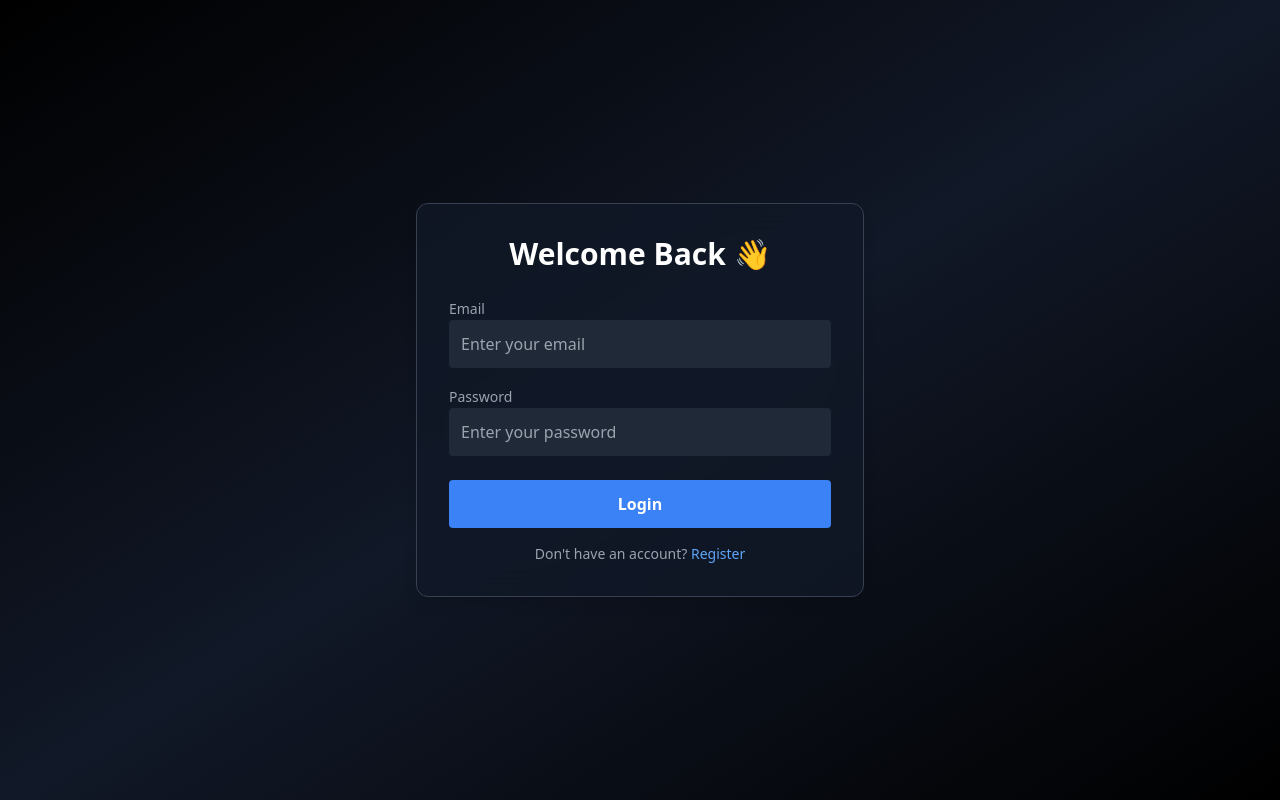
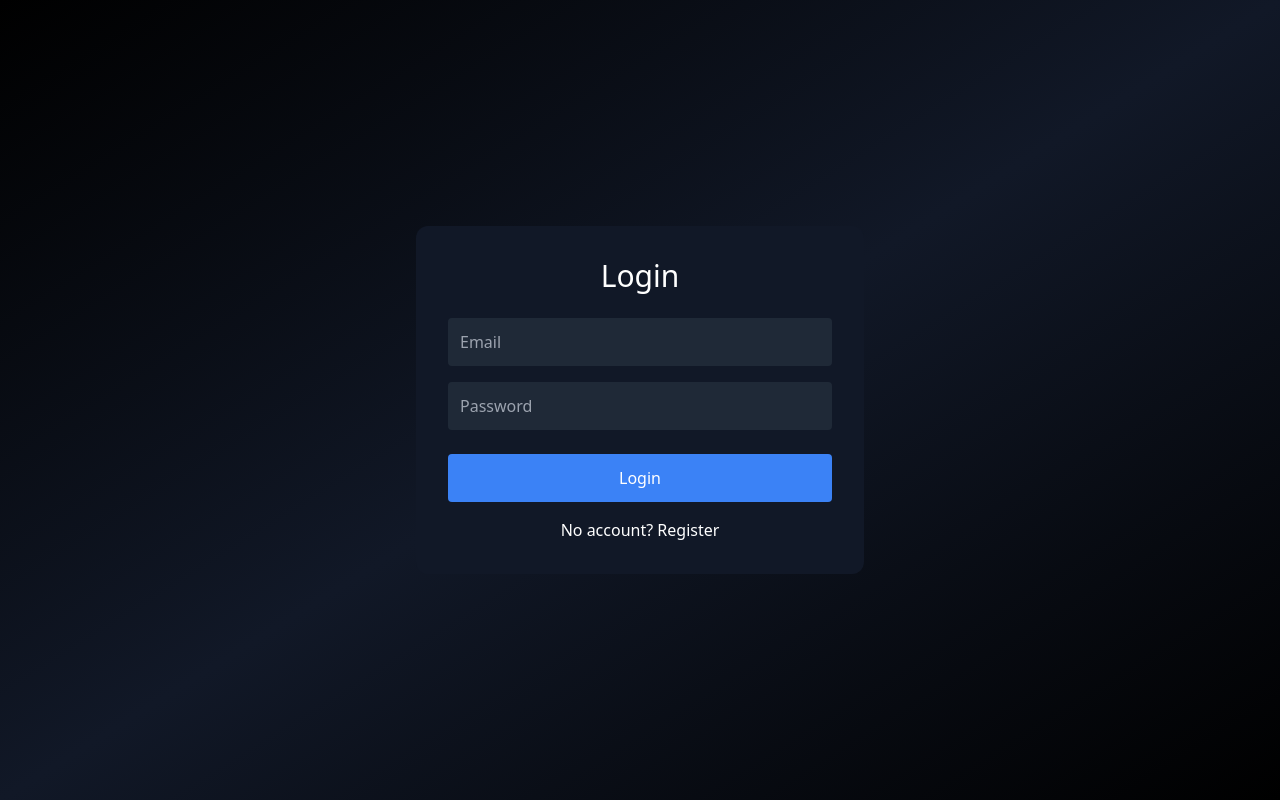
Before and after one commit to Deepak052004/digital-heroes-frontend, a React (Vite) app: page /#/login in a window 1280 px wide. Built offline with nearby package versions, Linux system fonts and the light colour scheme.

Commit message:
final routing fix

```diff
--- a/src/pages/Home.jsx
+++ b/src/pages/Home.jsx
@@ -2,61 +2,25 @@ import { Link } from "react-router-dom";
 
 const Home = () => {
   return (
-    <div className="text-white">
+    <div className="text-white min-h-screen flex flex-col items-center justify-center text-center">
 
-      {/* HERO */}
-      <section className="min-h-screen flex flex-col items-center justify-center text-center px-6">
-
-        <h1 className="text-5xl md:text-6xl font-bold mb-6 leading-tight bg-gradient-to-r from-blue-400 to-purple-500 bg-clip-text text-transparent">
+      <h1 className="text-5xl font-bold mb-6">
         Digital Heroes
       </h1>
 
-        <p className="text-gray-300 max-w-2xl mb-8 text-lg">
-          A smart number-draw system where you pick your numbers,
-          test your luck, and compete to become the winner.
+      <p className="mb-8 text-gray-400 max-w-xl">
+        Pick your numbers, test your luck, and win.
       </p>
 
       <div className="flex gap-6">
-          <Link to="/login" className="bg-blue-500 px-8 py-3 rounded-lg hover:scale-105">
+        <Link to="/login" className="bg-blue-500 px-6 py-3 rounded">
           Login
         </Link>
 
-          <Link to="/register" className="bg-purple-500 px-8 py-3 rounded-lg hover:scale-105">
+        <Link to="/register" className="bg-purple-500 px-6 py-3 rounded">
           Register
         </Link>
       </div>
-
-      </section>
-
-      {/* FEATURES */}
-      <section className="py-20 px-10 bg-black/40">
-        <h2 className="text-4xl text-center mb-12">Features</h2>
-
-        <div className="grid md:grid-cols-3 gap-8">
-
-          <div className="bg-gray-800 p-6 rounded-xl">
-            <h3 className="text-xl mb-3">🎯 Pick Numbers</h3>
-            <p className="text-gray-400">
-              Choose up to 5 numbers between 1–45.
-            </p>
-          </div>
-
-          <div className="bg-gray-800 p-6 rounded-xl">
-            <h3 className="text-xl mb-3">🎲 Random Draw</h3>
-            <p className="text-gray-400">
-              System generates winning numbers.
-            </p>
-          </div>
-
-          <div className="bg-gray-800 p-6 rounded-xl">
-            <h3 className="text-xl mb-3">🏆 Win</h3>
-            <p className="text-gray-400">
-              Match 3+ numbers to win.
-            </p>
-          </div>
-
-        </div>
-      </section>
 
     </div>
   );
--- a/src/pages/Login.jsx
+++ b/src/pages/Login.jsx
@@ -7,7 +7,7 @@ const Login = () => {
   const [password, setPassword] = useState("");
   const [loading, setLoading] = useState(false);
 
-  const navigate = useNavigate(); // ✅ IMPORTANT
+  const navigate = useNavigate();
 
   const submitHandler = async (e) => {
     e.preventDefault();
@@ -24,10 +24,8 @@ const Login = () => {
         { email, password }
       );
 
-      // ✅ Store token
       localStorage.setItem("token", data.token);
 
-      // ✅ CORRECT navigation (NO reload, NO 404)
       navigate("/dashboard", { replace: true });
 
     } catch (err) {
@@ -39,52 +37,32 @@ const Login = () => {
 
   return (
     <div className="min-h-screen flex items-center justify-center px-4">
-      <form
-        onSubmit={submitHandler}
-        className="bg-gray-900/80 backdrop-blur-lg p-8 rounded-xl w-full max-w-md shadow-lg border border-gray-700"
-      >
-        <h2 className="text-3xl mb-6 text-center font-semibold">
-          Welcome Back 👋
-        </h2>
+      <form onSubmit={submitHandler} className="bg-gray-900 p-8 rounded-xl w-full max-w-md">
 
-        {/* EMAIL */}
-        <label className="text-sm text-gray-400">Email</label>
+        <h2 className="text-3xl mb-6 text-center">Login</h2>
+
         <input
           type="email"
-          placeholder="Enter your email"
-          className="w-full p-3 mb-4 bg-gray-800 rounded outline-none focus:ring-2 focus:ring-blue-500"
+          placeholder="Email"
+          className="w-full p-3 mb-4 bg-gray-800 rounded"
           value={email}
           onChange={(e) => setEmail(e.target.value)}
         />
 
-        {/* PASSWORD */}
-        <label className="text-sm text-gray-400">Password</label>
         <input
           type="password"
-          placeholder="Enter your password"
-          className="w-full p-3 mb-6 bg-gray-800 rounded outline-none focus:ring-2 focus:ring-blue-500"
+          placeholder="Password"
+          className="w-full p-3 mb-6 bg-gray-800 rounded"
           value={password}
           onChange={(e) => setPassword(e.target.value)}
         />
 
-        {/* BUTTON */}
-        <button
-          disabled={loading}
-          className={`w-full p-3 rounded font-semibold ${
-            loading
-              ? "bg-gray-600 cursor-not-allowed"
-              : "bg-blue-500 hover:bg-blue-600"
-          }`}
-        >
+        <button className="w-full bg-blue-500 p-3 rounded">
           {loading ? "Logging in..." : "Login"}
         </button>
 
-        {/* REGISTER LINK */}
-        <p className="text-gray-400 text-sm text-center mt-4">
-          Don't have an account?{" "}
-          <Link to="/register" className="text-blue-400 hover:underline">
-            Register
-          </Link>
+        <p className="text-center mt-4">
+          No account? <Link to="/register">Register</Link>
         </p>
 
       </form>
--- a/src/pages/Register.jsx
+++ b/src/pages/Register.jsx
@@ -1,11 +1,13 @@
 import { useState } from "react";
 import axios from "axios";
+import { Link, useNavigate } from "react-router-dom";
 
 const Register = () => {
   const [name, setName] = useState("");
   const [email, setEmail] = useState("");
   const [password, setPassword] = useState("");
-  const [loading, setLoading] = useState(false);
+
+  const navigate = useNavigate();
 
   const submitHandler = async (e) => {
     e.preventDefault();
@@ -15,8 +17,6 @@ const Register = () => {
     }
 
     try {
-      setLoading(true);
-
       await axios.post(
         "https://digital-heroes-backend.onrender.com/api/auth/register",
         { name, email, password }
@@ -24,70 +24,51 @@ const Register = () => {
 
       alert("Registered successfully");
 
-      // ✅ FORCE hash navigation
-      window.location.href = "/#/login";
+      navigate("/login", { replace: true });
 
     } catch (err) {
       alert(err.response?.data?.message || "Registration failed");
-    } finally {
-      setLoading(false);
     }
   };
 
   return (
     <div className="min-h-screen flex items-center justify-center px-4">
-      <form
-        onSubmit={submitHandler}
-        className="bg-gray-900/80 backdrop-blur-lg p-8 rounded-xl w-full max-w-md shadow-lg border border-gray-700"
-      >
-        <h2 className="text-3xl mb-6 text-center font-semibold">
-          Create Account 🚀
-        </h2>
+      <form onSubmit={submitHandler} className="bg-gray-900 p-8 rounded-xl w-full max-w-md">
 
-        <label className="text-sm text-gray-400">Name</label>
+        <h2 className="text-3xl mb-6 text-center">Register</h2>
+
         <input
           type="text"
-          placeholder="Enter your name"
-          className="w-full p-3 mb-4 bg-gray-800 rounded outline-none focus:ring-2 focus:ring-purple-500"
+          placeholder="Name"
+          className="w-full p-3 mb-4 bg-gray-800 rounded"
           value={name}
           onChange={(e) => setName(e.target.value)}
         />
 
-        <label className="text-sm text-gray-400">Email</label>
         <input
           type="email"
-          placeholder="Enter your email"
-          className="w-full p-3 mb-4 bg-gray-800 rounded outline-none focus:ring-2 focus:ring-purple-500"
+          placeholder="Email"
+          className="w-full p-3 mb-4 bg-gray-800 rounded"
           value={email}
           onChange={(e) => setEmail(e.target.value)}
         />
 
-        <label className="text-sm text-gray-400">Password</label>
         <input
           type="password"
-          placeholder="Enter your password"
-          className="w-full p-3 mb-6 bg-gray-800 rounded outline-none focus:ring-2 focus:ring-purple-500"
+          placeholder="Password"
+          className="w-full p-3 mb-6 bg-gray-800 rounded"
           value={password}
           onChange={(e) => setPassword(e.target.value)}
         />
 
-        <button
-          disabled={loading}
-          className={`w-full p-3 rounded font-semibold ${
-            loading
-              ? "bg-gray-600 cursor-not-allowed"
-              : "bg-purple-500 hover:bg-purple-600"
-          }`}
-        >
-          {loading ? "Creating account..." : "Register"}
+        <button className="w-full bg-purple-500 p-3 rounded">
+          Register
         </button>
 
-        <p className="text-gray-400 text-sm text-center mt-4">
-          Already have an account?{" "}
-          <a href="/#/login" className="text-purple-400 hover:underline">
-            Login
-          </a>
+        <p className="text-center mt-4">
+          Already have an account? <Link to="/login">Login</Link>
         </p>
+
       </form>
     </div>
   );
```
Lines whose indentation alone changed are shown as unchanged.
